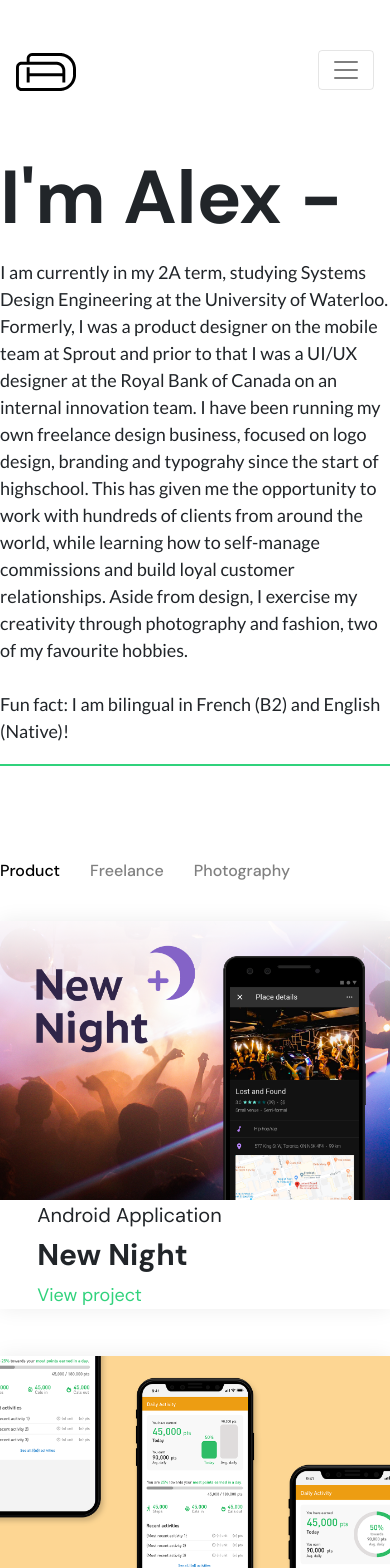
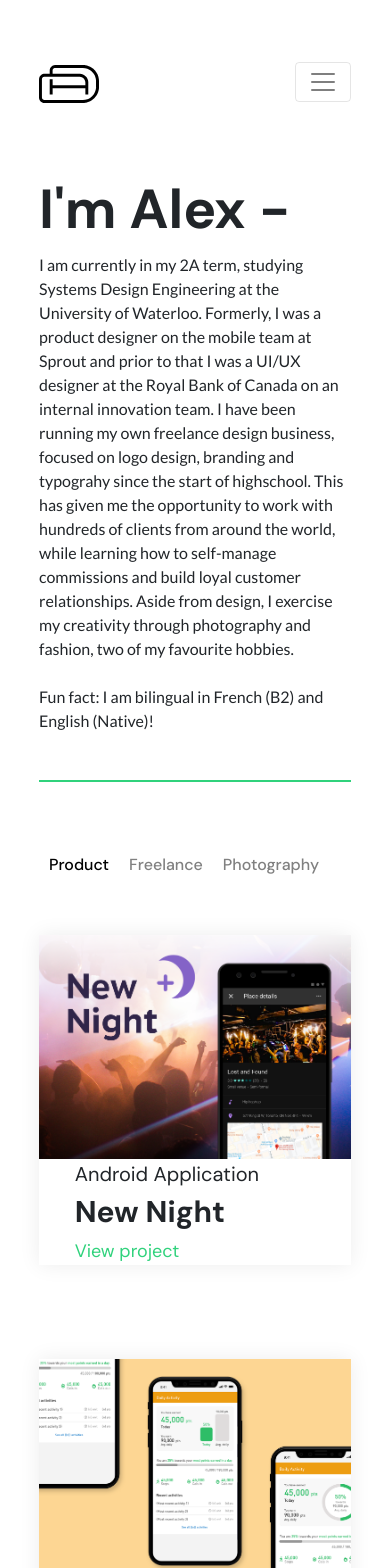
Before and after one commit to AlexanderDales/my-app, a React (Create React App) app: page / in a window 390 px wide. Shown: the top 1568 px of the page. Built offline with nearby package versions, Linux system fonts and the light colour scheme.

Commit message:
Added mobile functionality

```diff
--- a/src/components/footer/footer.css
+++ b/src/components/footer/footer.css
@@ -19,3 +19,30 @@
   margin-top: 2%;
   font-size: 13px;
 }
+
+@media (min-width: 375px) and (max-width: 767px) {
+
+  #socialIcon {
+    margin-left: 10px;
+    margin-right: 10px;
+    width: 30px;
+    align-items: center;
+  }
+
+
+  #footerText {
+    margin-top: 4%;
+    font-size: 12px;
+  }
+
+
+  .footer {
+    margin-top: 20%;
+    padding-top: 10%;
+    padding-bottom: 9%;
+  }
+
+
+
+
+}
--- a/src/components/navbar/navbar.css
+++ b/src/components/navbar/navbar.css
@@ -25,3 +25,17 @@
   width: 60px;
   margin-right: 2.5%;
 }
+
+.navbar-toggler:active {
+    outline: none;
+    box-shadow: none;
+  }
+
+
+@media (min-width: 375px) and (max-width: 767px) {
+.navbar {
+  margin-top: 8%;
+  padding: 0px;
+}
+
+}
--- a/src/components/pages/caseStudy1.css
+++ b/src/components/pages/caseStudy1.css
@@ -169,3 +169,12 @@ div.col-lg-6 {
 .xpo {
   margin-top: 3%;
 }
+
+@media (min-width: 375px) and (max-width: 767px) {
+
+.wrap{
+  margin-left: 10%;
+  margin-right: 10%;
+}
+
+}
--- a/src/components/pages/projects.css
+++ b/src/components/pages/projects.css
@@ -30,3 +30,12 @@
 .rightSide {
   margin-left: 2%;
 }
+
+@media (min-width: 375px) and (max-width: 767px) {
+
+.featured {
+  margin-bottom: 30%;
+}
+
+
+}
--- a/src/components/pages/work.css
+++ b/src/components/pages/work.css
@@ -72,3 +72,47 @@
 div.container.secondNav {
   padding-left: 0px;
 }
+
+@media (min-width: 375px) and (max-width: 767px) {
+
+.wrapper{
+  margin-left: 10%;
+  margin-right: 10%;
+
+}
+
+#topDescTitle {
+  margin-top: 10%;
+  font-family: 'DM Sans', sans-serif;
+  font-weight: 700;
+  font-size: 55px;
+  margin-bottom: 1%;
+}
+
+
+#topDescription {
+  margin-top: 3%;
+  font-family: 'Lato', sans-serif;
+  font-weight: 500;
+  font-size: 16px;
+  margin-bottom: 12%;
+}
+
+#topDescText {
+  border-bottom: solid 2px #30D27C;
+  padding-top: 6%;
+  padding-bottom: 15%;
+}
+
+.secondNav {
+  text-align: center;
+  margin-top: 25%;
+  margin-bottom: 15%;
+}
+
+#secondNavTitle {
+  margin-right: 10px;
+  margin-left: 10px;
+}
+
+}
--- a/src/components/pages/work.js
+++ b/src/components/pages/work.js
@@ -26,6 +26,7 @@ class Work extends Component {
   render() {
 
     return (
+    <div>
     <div className="wrapper">
     <Navbar />
       <div className="container-fluid">
@@ -90,6 +91,7 @@ class Work extends Component {
 
       </div>
     </div>
+    </div>
     <Footer />
     </div>
 
```
